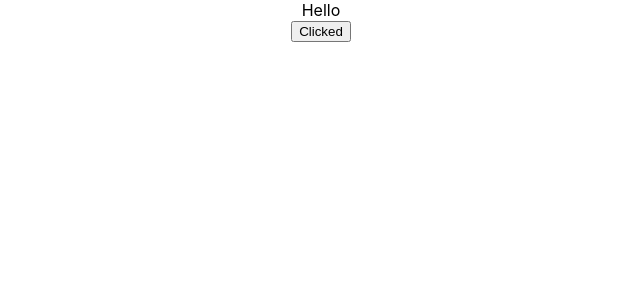
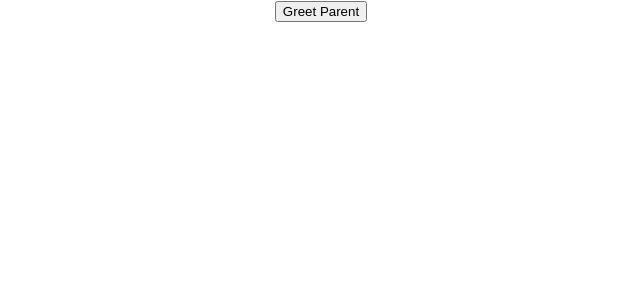
Before and after one commit to ACompleteNoobSmoke/hello-world, a React (Create React App) app: page / in a window 1280 px wide. Shown: the top 300 px of the page, without its empty margins (319-959 px from the left). Built offline with nearby package versions, Linux system fonts and the light colour scheme.

Commit message:
Worked on Parent-Child Component Relationship

```diff
--- a/src/App.js
+++ b/src/App.js
@@ -7,11 +7,13 @@
 import FunctionClick from './components/FunctionClick';
 import ClassClicked from './components/ClassClicked';
 import EventBind from './components/EventBind';
+import ParentComponent from './components/ParentComponent';
 
 function App() {
   return (
     <div className="App">
-      <EventBind />
+      <ParentComponent />
+      {/* <EventBind /> */}
       {/* <Message/>
       <Greet name="Osaretin"/>
       <Greet name="Victoria"/>
--- /dev/null
+++ b/src/components/ChildComponent.js
@@ -0,0 +1,11 @@
+import React from 'react';
+
+function ChildComponent(props) {
+    return (
+        <div>
+            <button onClick={() => props.greetHandler('Child')}>Greet Parent</button>
+        </div>
+    );
+}
+
+export default ChildComponent;
--- a/src/components/Greet.js
+++ b/src/components/Greet.js
@@ -1,7 +1,7 @@
 import React from 'react';
 
 // function Greet(){
-//     return <h1>I LOVE VICTORIA!</h1>
+//     return <h1>I LOVE PROGRAMMING!</h1>
 // }
 
 const Greet = (props) =>{
--- /dev/null
+++ b/src/components/ParentComponent.js
@@ -0,0 +1,27 @@
+import React, { Component } from 'react';
+import ChildComponent from './ChildComponent';
+
+class ParentComponent extends Component {
+    constructor(props){
+        super(props)
+
+        this.state = {
+            parentName: 'Parent Component'
+        }
+
+        this.greetParent = this.greetParent.bind(this);
+    }
+
+    greetParent(childName){
+        alert(`Hello ${this.state.parentName} from ${childName}`);
+    }
+    render() {
+        return (
+            <div>
+                <ChildComponent greetHandler = {this.greetParent}/>
+            </div>
+        );
+    }
+}
+
+export default ParentComponent;
```
